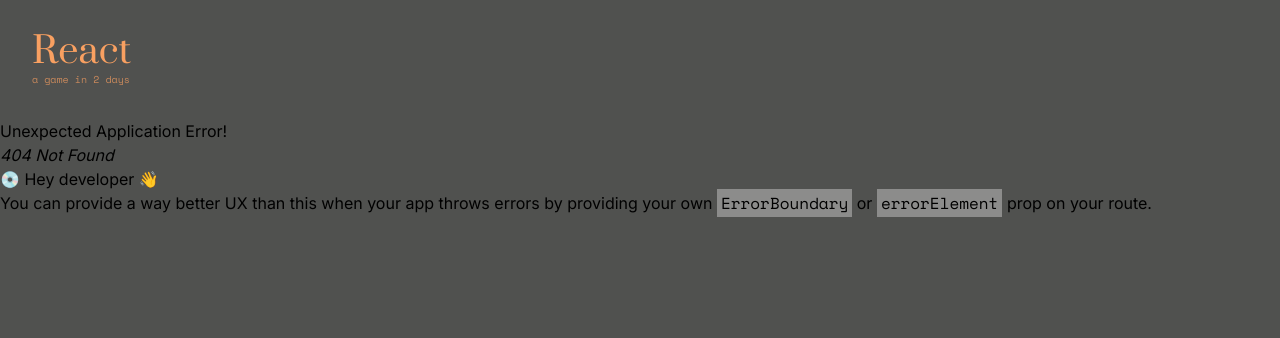
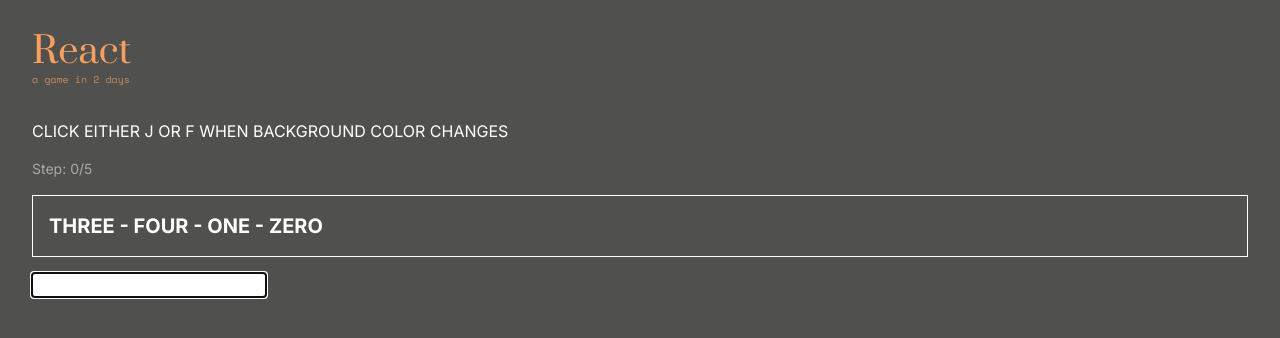
Before and after one commit to BirnadinErick/react, a React (Vite) app in the folder app/: page /num-in-order in a window 1280 px wide. Before the commit this address had no page. Shown: the top 338 px of the page. Built offline with nearby package versions, Linux system fonts and the light colour scheme.

Commit message:
feat: add num in order game

```diff
--- a/app/package.json
+++ b/app/package.json
@@ -1,7 +1,7 @@
 {
   "name": "app",
   "private": true,
-  "version": "3.5.0",
+  "version": "3.6.0",
   "type": "module",
   "scripts": {
     "dev": "vite --host",
--- a/app/src/main.tsx
+++ b/app/src/main.tsx
@@ -13,11 +13,16 @@
 // main css
 import "./index.css";
 import Home from "./routes/Home.tsx";
+import NumInOrder from "./routes/NumInOrder.tsx";
 
 const router = createBrowserRouter([
   {
     path: "/",
     element: <Home />,
+  },
+  {
+    path: "/num-in-order",
+    element: <NumInOrder />,
   },
   {
     path: "/find-color",
--- a/app/src/routes/Home.tsx
+++ b/app/src/routes/Home.tsx
@@ -8,7 +8,7 @@
   // TODO: add hover animation to indicate interaction
   return (
     <Link
-      to={text.replace(" ", "-").toLowerCase()}
+      to={text.replaceAll(" ", "-").toLowerCase()}
       className="block border-4 text-lg p-4 border-white text-white"
     >
       {text}
@@ -16,7 +16,13 @@
   );
 }
 export default function Home() {
-  const GAMES = ["Physical Button", "Find Color", "Recon Num", "Color Change"];
+  const GAMES = [
+    "Physical Button",
+    "Find Color",
+    "Recon Num",
+    "Color Change",
+    "Num In Order",
+  ];
 
   // TODO: add stats
 
--- a/app/src/routes/NumInOrder.tsx
+++ b/app/src/routes/NumInOrder.tsx
@@ -1,37 +1,94 @@
-/*
 import { useEffect, useState } from "react";
 import { useNavigate } from "react-router-dom";
-*/
+
 /*
  * Game-loop
- *  1. Construct number-line
+ *  1. Construct number-line and hide within 2s
  *  2. ask for input
  *  3. measure time to complete
- *  4.
- *
- *  Abandon, as I have no idea how to measure the reflex.
+ *  4. iterate or exit the loop
  */
+
 export default function NumInOrder() {
-  /*
   const navigate = useNavigate();
+  const [step, setStep] = useState(0);
+  const [numberline, setNumberline] = useState("");
+  const [line, setLine] = useState("");
+  const [times, setTimes] = useState<Array<number>>([]);
+  const [startTime, setStartTime] = useState(0);
   const TEXTS = "zero.one.two.three.four.five.six.seven.eight.nine".split(".");
   const NUM_MAP = Object.fromEntries(TEXTS.entries());
-  const [step, setStep] = useState(0);
+
+  // TODO: refactor the repeated lines
+  function checkInput(input: string, numberline: string) {
+    let s = parseInt(input);
+    let l = [];
+    while (s !== 0) {
+      l.push(s % 10);
+      s = Math.floor(s / 10);
+    }
+
+    if (
+      l
+        .reverse()
+        .map((d) => NUM_MAP[d])
+        .join(" - ") === numberline
+    ) {
+      setTimes([...times, Date.now() - startTime]);
+      setNumberline("");
+      setStep(step + 1);
+    } else {
+      setTimes([...times, 1000]);
+      setNumberline("");
+      setStep(step + 1);
+    }
+  }
 
   useEffect(() => {
-    const timeout = Math.ceil((Math.random() * 10000) % 4);
+    if (step === 5) {
+      const param = btoa(
+        JSON.stringify({
+          reps: times,
+          challenge: "num in order",
+          threshold: 2000,
+        })
+      );
+      navigate(`/result?r=${param}`);
+    } else {
+      const timeout = Math.ceil((Math.random() * 10000) % 4);
+      setLine(() => "");
+      setTimeout(() => {
+        setNumberline(
+          [0, 1, 2, 3]
+            .map(() => TEXTS[Math.floor((Math.random() * 100) % 9)])
+            .join(" - ")
+        );
+        setStartTime(Date.now());
+      }, timeout * 1000);
+    }
+  }, [step]);
 
-//    setTimeout(() => {}, timeout * 1000);
-  }, [step]);
-*/
   return (
     <main className="mx-8 my-4 h-full space-y-4">
       <h3 className="text-white font-sans uppercase">
         Click either j or f when background color changes
       </h3>
-      {/*     <p className="text-sm text-white/50">Step: {step}/5</p>*/}
+      <p className="text-sm text-white/50">Step: {step}/5</p>
+      <div className="uppercase text-xl font-bold text-white border border-white p-4">
+        {numberline}
+      </div>
       <div>
-        <input type="text" />
+        <input
+          type="text"
+          autoFocus
+          value={line}
+          onChange={(e) => {
+            if (e.target.value.length === 4) {
+              checkInput(e.target.value, numberline);
+            }
+            setLine(e.target.value);
+          }}
+        />
       </div>
     </main>
   );
--- a/app/src/routes/Result.tsx
+++ b/app/src/routes/Result.tsx
@@ -40,7 +40,7 @@
           go to home
         </Link>
         <Link
-          to={`/${params.challenge.replace(" ", "-")}`}
+          to={`/${params.challenge.replaceAll(" ", "-")}`}
           className="bg-white text-black text-center my-2 p-4"
         >
           try again
```
